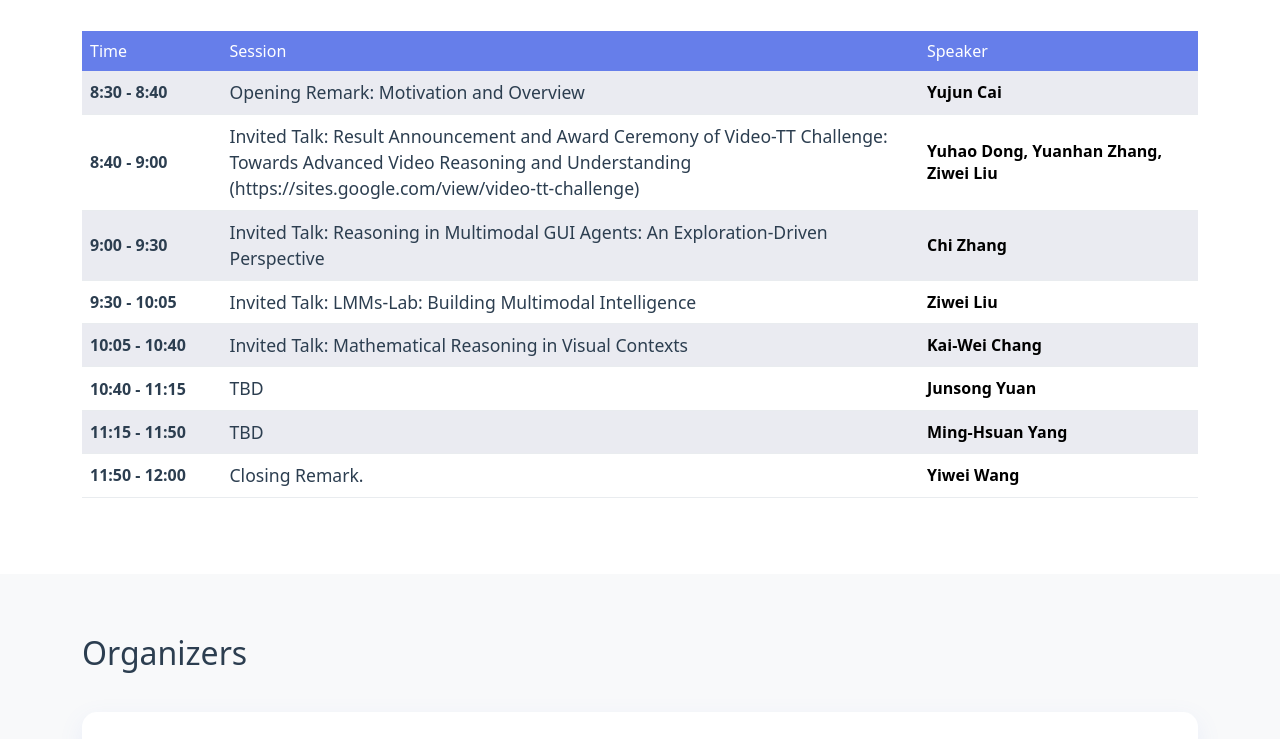
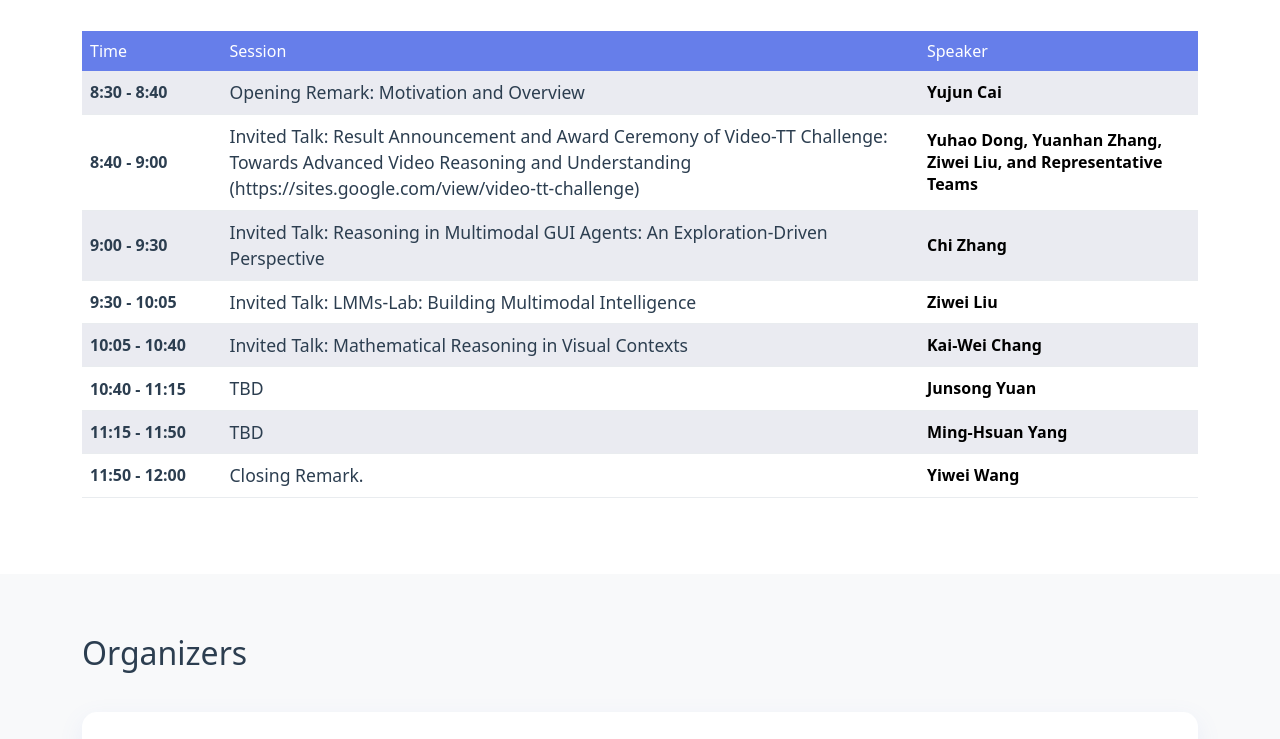
Before and after one commit to wangywUST/iccv-tutorial-reasoning-vlm, a plain HTML site: page index.html in a window 1280 px wide. Shown: the part 1120-1859 px from the top of the page. Drawn offline with nearby package versions, Linux system fonts and the light colour scheme.

Commit message:
Update index.html

```diff
--- a/index.html
+++ b/index.html
@@ -498,7 +498,7 @@
                   <p class="title">Invited Talk: Result Announcement and Award Ceremony of Video-TT Challenge: Towards Advanced Video Reasoning and Understanding (https://sites.google.com/view/video-tt-challenge)</p>
                 </td>
                 <td class="speaker">
-                  <p class="speaker-text"><a href="https://sites.google.com/view/video-tt-challenge" target="_blank">Yuhao Dong, Yuanhan Zhang, Ziwei Liu </a></p>
+                  <p class="speaker-text"><a href="https://sites.google.com/view/video-tt-challenge" target="_blank">Yuhao Dong, Yuanhan Zhang, Ziwei Liu, and Representative Teams </a></p>
                 </td>
               </tr>
 
```
